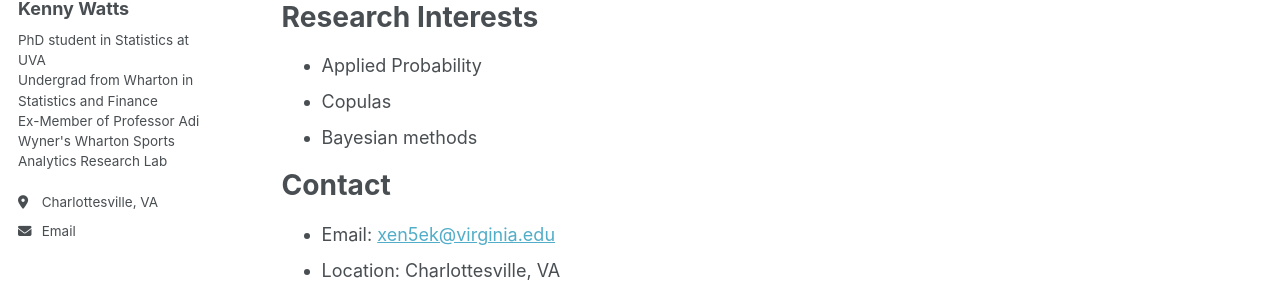
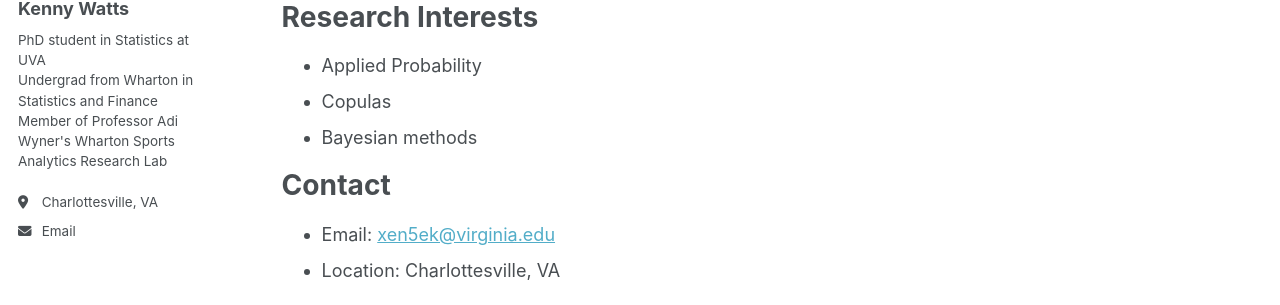
Before and after one commit to kennyws/kennywatts.github.io, a Jekyll site: the page built from _pages/about.md, in a window 1280 px wide. Shown: the part 247-552 px from the top of the page. Built offline with Jekyll 4.4.1, drawn with Linux system fonts in a browser that asks for light colours; a script bundle is joined from its source files by our own code; library files that are not in the unit come from our copies.

```diff
--- a/_config.yml
+++ b/_config.yml
@@ -25,7 +25,7 @@ author:
   # Biographic information
   avatar           : "profile.png"
   name             : "Kenny Watts"
-  bio              : "PhD student in Statistics at UVA <br> Undergrad from Wharton in Statistics and Finance <br> Ex-Member of Professor Adi Wyner's Wharton Sports Analytics Research Lab"
+  bio              : "PhD student in Statistics at UVA <br> Undergrad from Wharton in Statistics and Finance <br> Member of Professor Adi Wyner's Wharton Sports Analytics Research Lab"
   location         : "Charlottesville, VA"
   uri              : # URL
   email            : "xen5ek@virginia.edu"
```
